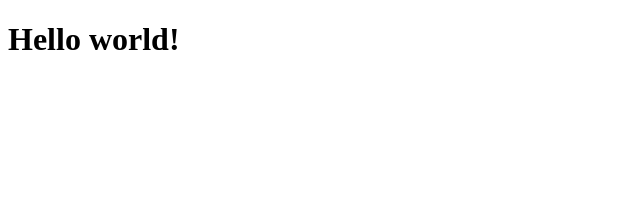
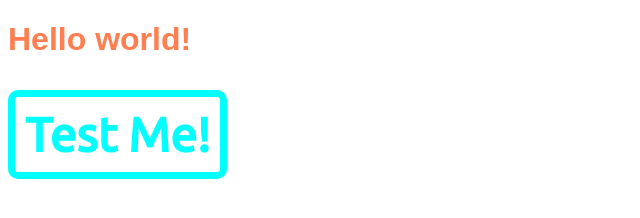
Before and after one commit to biquando/biquando.github.io, a plain HTML site: page index.html in a window 1280 px wide. Shown: the whole page, without its empty margins (0-640 px from the left). Drawn offline with Linux system fonts and the light colour scheme.

Commit message:
new stuffs like buttons and blinker scripts

```diff
--- a/index.html
+++ b/index.html
@@ -1,10 +1,12 @@
 <!DOCTYPE html>
-<html>
+<html lang="en">
 
 <head>
 
     <title>Testing</title>
     <meta charset="utf-8">
+    <link rel="stylesheet" href="styles/indexStyle.css" type="text/css">
+
 
     <link rel="apple-touch-icon" sizes="180x180" href="/apple-touch-icon.png">
     <link rel="icon" type="image/png" sizes="32x32" href="/favicon-32x32.png">
@@ -13,11 +15,15 @@
     <link rel="mask-icon" href="/safari-pinned-tab.svg" color="#5bbad5">
     <meta name="theme-color" content="#ffffff">
 
+
+    <link href="https://fonts.googleapis.com/css?family=Ubuntu" rel="stylesheet">
+
 </head>
 
 <body>
 
-    <h1>Hello world!</h1>
+    <h1 id="welcome-message">Hello world!</h1>
+    <a id="test-link" href="pages/testPage.html">Test me!</a>
 
 </body>
 
--- /dev/null
+++ b/styles/indexStyle.css
@@ -0,0 +1,26 @@
+#welcome-message {
+    font-family: sans-serif;
+    color: coral;
+}
+
+#test-link {
+    text-decoration: none;
+    color: aqua;
+    font-family: "Ubuntu", sans-serif;
+    text-transform: capitalize;
+    font-weight: 600;
+    font-size: 3em;
+    border: 7px solid aqua;
+    border-radius: 10px;
+    padding: 10px;
+    margin-top: 10px;
+    margin-bottom: 10px;
+    background-color: fff;
+    float: inherit;
+    display: inline-block;
+}
+
+#test-link:hover {
+    background-color: aqua;
+    color: #fff;
+}
```
Also changed, not shown: pages/testPage.html (added, +28 -0 lines).
